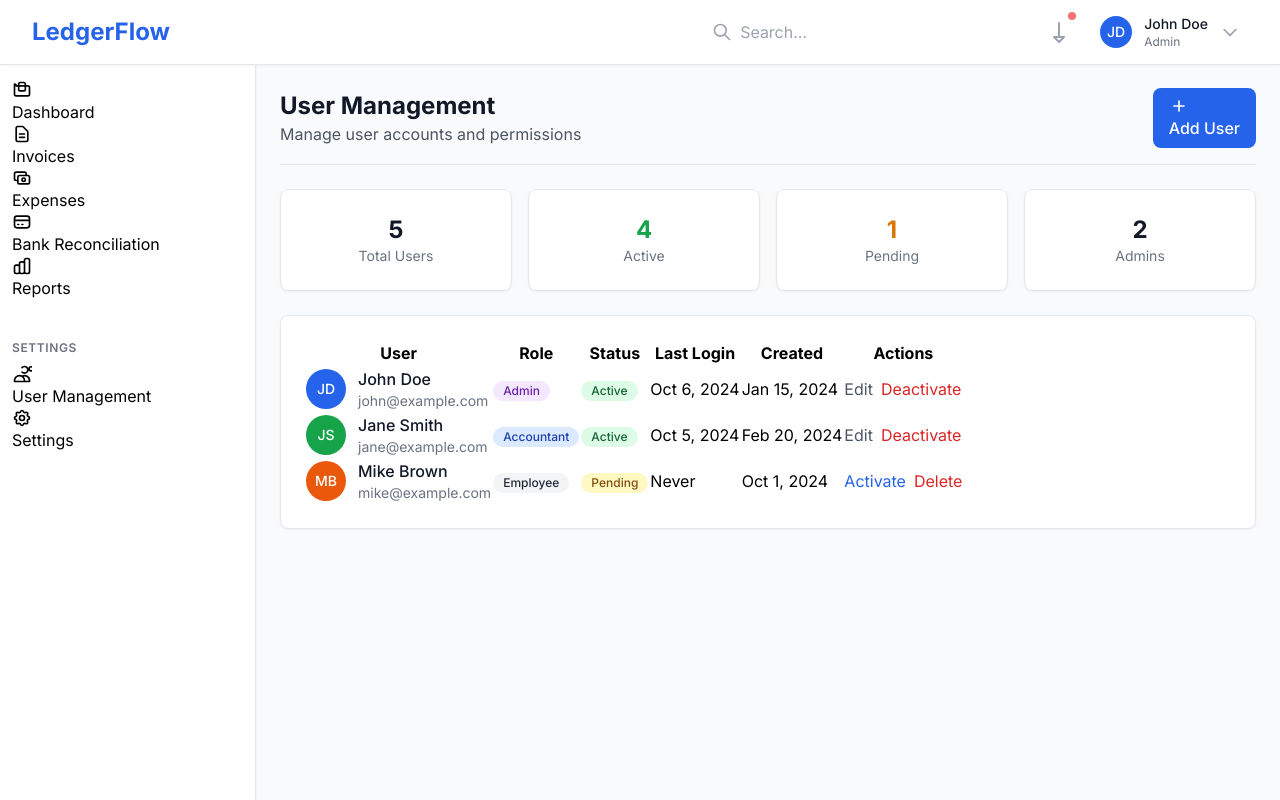
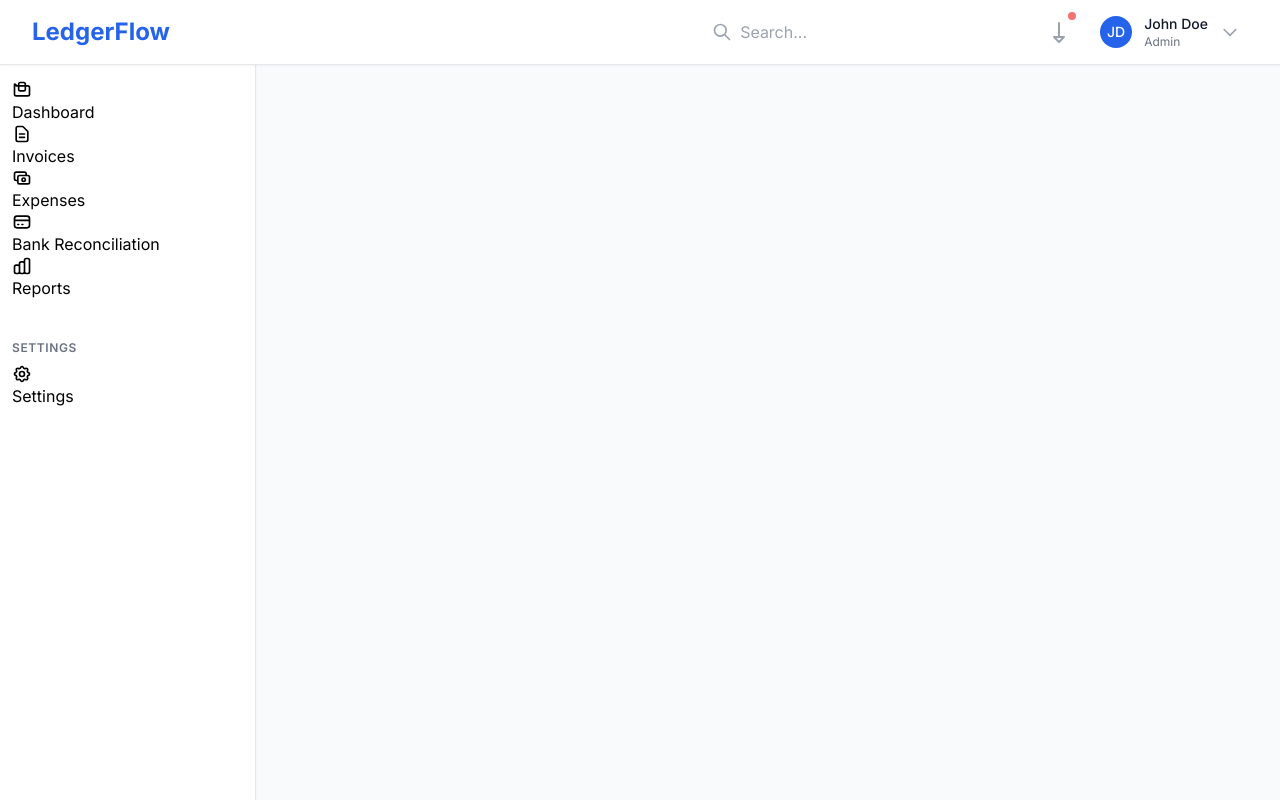
Before and after one commit to Rikul/LedgerFlow, an Angular app: page /users in a window 1280 px wide. Built offline with nearby package versions, Linux system fonts and the light colour scheme.

Commit message:
removed user management for now, just single user

```diff
--- a/src/app/features/user-management/user-management.component.ts
+++ /dev/null
@@ -1,156 +0,0 @@
-import { Component } from '@angular/core';
-import { CommonModule } from '@angular/common';
-
-@Component({
-  selector: 'app-user-management',
-  standalone: true,
-  imports: [CommonModule],
-  template: `
-    <div class="space-y-6">
-      <!-- Page Header -->
-      <div class="flex justify-between items-center border-b border-gray-200 pb-4">
-        <div>
-          <h1 class="text-2xl font-bold text-gray-900">User Management</h1>
-          <p class="text-gray-600">Manage user accounts and permissions</p>
-        </div>
-        <button class="btn-primary">
-          <svg class="w-5 h-5 mr-2" fill="none" viewBox="0 0 24 24" stroke="currentColor">
-            <path stroke-linecap="round" stroke-linejoin="round" stroke-width="2" d="M12 6v6m0 0v6m0-6h6m-6 0H6" />
-          </svg>
-          Add User
-        </button>
-      </div>
-
-      <!-- User Statistics -->
-      <div class="grid grid-cols-1 md:grid-cols-4 gap-4">
-        <div class="card">
-          <div class="text-center">
-            <p class="text-2xl font-bold text-gray-900">5</p>
-            <p class="text-sm text-gray-500">Total Users</p>
-          </div>
-        </div>
-        <div class="card">
-          <div class="text-center">
-            <p class="text-2xl font-bold text-success-600">4</p>
-            <p class="text-sm text-gray-500">Active</p>
-          </div>
-        </div>
-        <div class="card">
-          <div class="text-center">
-            <p class="text-2xl font-bold text-warning-600">1</p>
-            <p class="text-sm text-gray-500">Pending</p>
-          </div>
-        </div>
-        <div class="card">
-          <div class="text-center">
-            <p class="text-2xl font-bold text-gray-900">2</p>
-            <p class="text-sm text-gray-500">Admins</p>
-          </div>
-        </div>
-      </div>
-
-      <!-- User Table -->
-      <div class="card">
-        <div class="overflow-x-auto">
-          <table class="table">
-            <thead>
-              <tr>
-                <th>User</th>
-                <th>Role</th>
-                <th>Status</th>
-                <th>Last Login</th>
-                <th>Created</th>
-                <th>Actions</th>
-              </tr>
-            </thead>
-            <tbody>
-              <tr>
-                <td>
-                  <div class="flex items-center">
-                    <div class="w-10 h-10 bg-primary-600 rounded-full flex items-center justify-center mr-3">
-                      <span class="text-white text-sm font-medium">JD</span>
-                    </div>
-                    <div>
-                      <p class="font-medium text-gray-900">John Doe</p>
-                      <p class="text-sm text-gray-500">john&#64;example.com</p>
-                    </div>
-                  </div>
-                </td>
-                <td>
-                  <span class="inline-flex items-center px-2.5 py-0.5 rounded-full text-xs font-medium bg-purple-100 text-purple-800">
-                    Admin
-                  </span>
-                </td>
-                <td><span class="status-badge status-paid">Active</span></td>
-                <td>Oct 6, 2024</td>
-                <td>Jan 15, 2024</td>
-                <td>
-                  <div class="flex space-x-2">
-                    <button class="text-gray-600 hover:text-gray-900">Edit</button>
-                    <button class="text-danger-600 hover:text-danger-900">Deactivate</button>
-                  </div>
-                </td>
-              </tr>
-              <tr>
-                <td>
-                  <div class="flex items-center">
-                    <div class="w-10 h-10 bg-green-600 rounded-full flex items-center justify-center mr-3">
-                      <span class="text-white text-sm font-medium">JS</span>
-                    </div>
-                    <div>
-                      <p class="font-medium text-gray-900">Jane Smith</p>
-                      <p class="text-sm text-gray-500">jane&#64;example.com</p>
-                    </div>
-                  </div>
-                </td>
-                <td>
-                  <span class="inline-flex items-center px-2.5 py-0.5 rounded-full text-xs font-medium bg-blue-100 text-blue-800">
-                    Accountant
-                  </span>
-                </td>
-                <td><span class="status-badge status-paid">Active</span></td>
-                <td>Oct 5, 2024</td>
-                <td>Feb 20, 2024</td>
-                <td>
-                  <div class="flex space-x-2">
-                    <button class="text-gray-600 hover:text-gray-900">Edit</button>
-                    <button class="text-danger-600 hover:text-danger-900">Deactivate</button>
-                  </div>
-                </td>
-              </tr>
-              <tr>
-                <td>
-                  <div class="flex items-center">
-                    <div class="w-10 h-10 bg-orange-600 rounded-full flex items-center justify-center mr-3">
-                      <span class="text-white text-sm font-medium">MB</span>
-                    </div>
-                    <div>
-                      <p class="font-medium text-gray-900">Mike Brown</p>
-                      <p class="text-sm text-gray-500">mike&#64;example.com</p>
-                    </div>
-                  </div>
-                </td>
-                <td>
-                  <span class="inline-flex items-center px-2.5 py-0.5 rounded-full text-xs font-medium bg-gray-100 text-gray-800">
-                    Employee
-                  </span>
-                </td>
-                <td><span class="status-badge status-pending">Pending</span></td>
-                <td>Never</td>
-                <td>Oct 1, 2024</td>
-                <td>
-                  <div class="flex space-x-2">
-                    <button class="text-primary-600 hover:text-primary-900">Activate</button>
-                    <button class="text-danger-600 hover:text-danger-900">Delete</button>
-                  </div>
-                </td>
-              </tr>
-            </tbody>
-          </table>
-        </div>
-      </div>
-    </div>
-  `,
-  styles: []
-})
-export class UserManagementComponent {}
--- a/src/app/shared/components/sidebar/sidebar.component.ts
+++ b/src/app/shared/components/sidebar/sidebar.component.ts
@@ -57,12 +57,7 @@ import { RouterModule } from '@angular/router';
           <h3 class="text-xs font-semibold text-gray-500 uppercase tracking-wider">Settings</h3>
         </div>
         <div class="space-y-1 px-3">
-          <a routerLink="/users" routerLinkActive="active" class="sidebar-link">
-            <svg class="w-5 h-5 mr-3" fill="none" viewBox="0 0 24 24" stroke="currentColor">
-              <path stroke-linecap="round" stroke-linejoin="round" stroke-width="2" d="M12 4.354a4 4 0 110 5.292M15 21H3v-1a6 6 0 0112 0v1zm0 0h6v-1a6 6 0 00-9-5.197m13.5-9a2.5 2.5 0 11-5 0 2.5 2.5 0 015 0z" />
-            </svg>
-            User Management
-          </a>
+
 
           <a routerLink="/settings" routerLinkActive="active" class="sidebar-link">
             <svg class="w-5 h-5 mr-3" fill="none" viewBox="0 0 24 24" stroke="currentColor">
```
